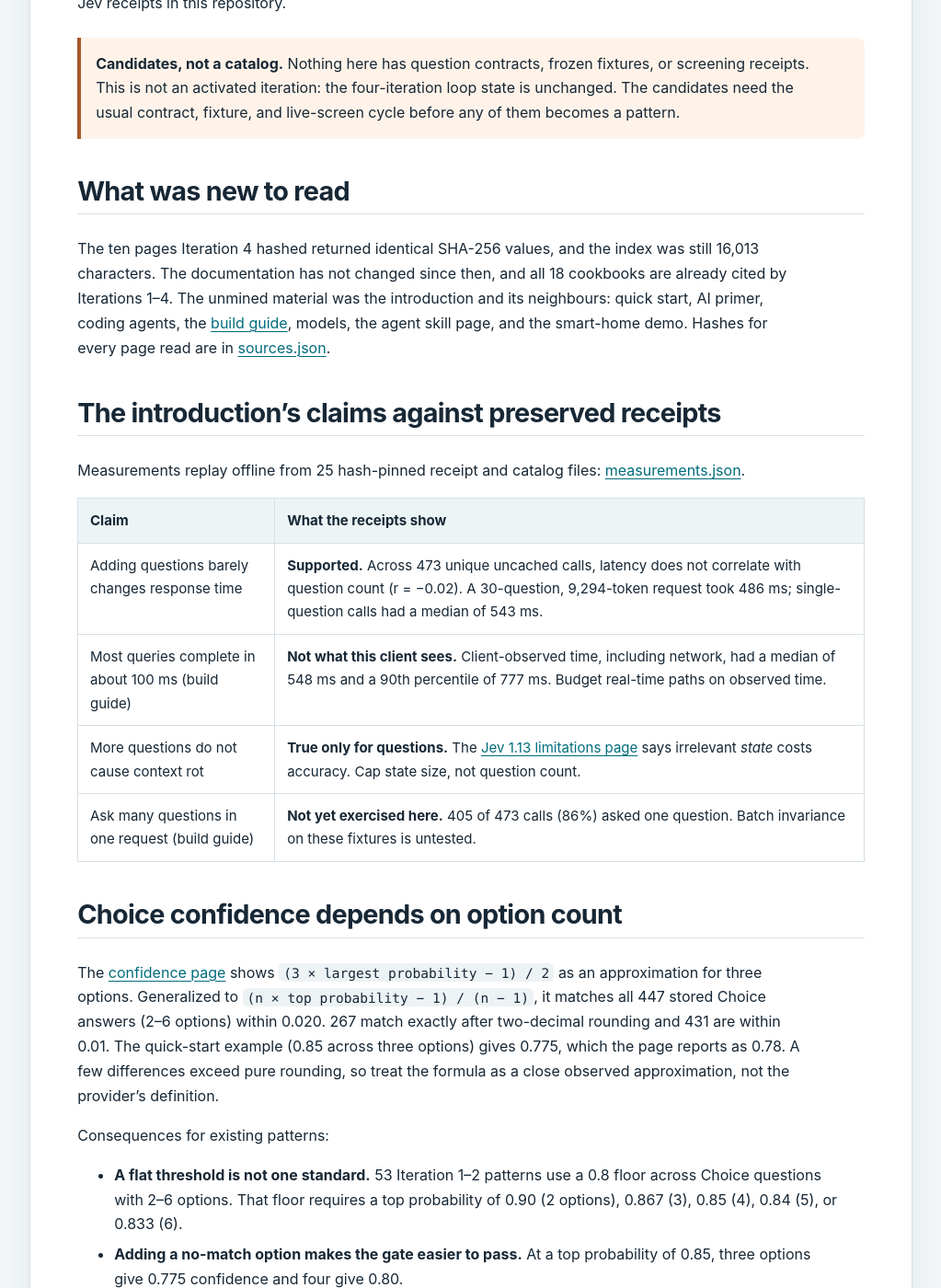
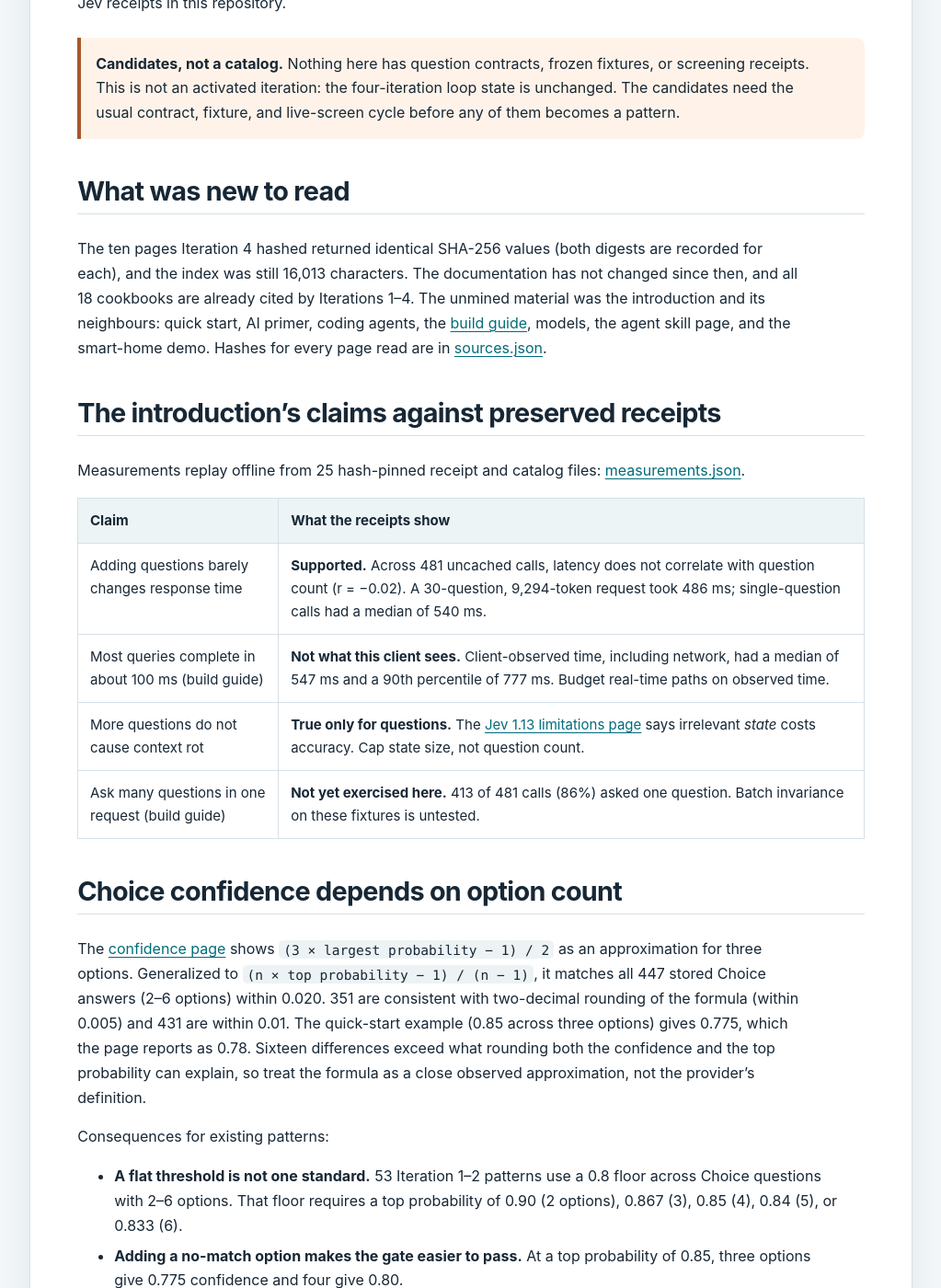
Before and after one commit to Seabass-up/jev-workflow-patterns, a Jekyll site: the page built from discovery/introduction-review/index.md, in a window 1280 px wide and 1400 px high, scrolled down 625 px. Shown: the whole window at 92% size, without its empty margins (128-1151 px from the left). Built offline with Jekyll 4.4.1, drawn with Linux system fonts in a browser that asks for light colours.

Commit message:
Address review: count repeat calls, fix rounding statistic, harden checks
- Count each uncached response as a call; repeated calls sharing a
  request digest were merged (481 calls, not 473).
- Test consistency with two-decimal rounding directly (351 answers
  within 0.005, not 267) and report the 16 beyond the combined bound.
- Report incomplete Choice answers instead of skipping them.
- Apply privacy tripwires to candidate evidence strings.
- Record old and new digests for the ten Iteration 4 pages and verify
  them during replay.
- State the threshold-to-top-probability formula in the right direction.
- Shorten the kernel's short_description to the 25-64 character limit.
- Replace the stale no-license notice with the MIT license reference.

Co-Authored-By: Claude Opus 5.5 <noreply@anthropic.com>

```diff
--- a/discovery/candidates.json
+++ b/discovery/candidates.json
@@ -18,7 +18,7 @@
         "harness": "claude",
         "context": "Review of the public TypeSafe introduction and linked documentation, checked against this repository's preserved synthetic receipts."
       },
-      "mechanism": "Store each Choice confidence threshold with the option set it was tuned on, convert it to the top probability it implies ((n*p-1)/(n-1)), re-tune when options change, and sum probabilities per downstream action before gating.",
+      "mechanism": "Store each Choice confidence threshold with the option set it was tuned on, convert it to the top probability it requires ((c*(n-1)+1)/n, the inverse of confidence c = (n*p-1)/(n-1)), re-tune when options change, and sum probabilities per downstream action before gating.",
       "jev_judges": "The unchanged Choice question.",
       "code_owns": "Threshold storage and conversion, option-set versioning, per-action probability sums, and the gate decision.",
       "evidence": [
--- a/discovery/check_candidates.py
+++ b/discovery/check_candidates.py
@@ -65,6 +65,8 @@ def validate(registry, known, repo=REPO):
         for item in evidence:
             if "/" in item and " " not in item and "://" not in item:
                 require((repo / item).exists(), cid + " evidence path missing: " + item)
+            for pattern, label in PRIVATE:
+                require(not pattern.search(item), cid + " evidence contains " + label)
         for field in TEXT_FIELDS + ("resolution",):
             for pattern, label in PRIVATE:
                 require(not pattern.search(c.get(field) or ""), cid + " " + field + " contains " + label)
--- a/discovery/introduction-review/index.md
+++ b/discovery/introduction-review/index.md
@@ -19,8 +19,8 @@ the preserved Jev receipts in this repository.
 
 ## What was new to read
 
-The ten pages Iteration 4 hashed returned identical SHA-256 values, and the index was
-still 16,013 characters. The documentation has not changed since then, and all 18
+The ten pages Iteration 4 hashed returned identical SHA-256 values (both digests are
+recorded for each), and the index was still 16,013 characters. The documentation has not changed since then, and all 18
 cookbooks are already cited by Iterations 1–4. The unmined material was the
 introduction and its neighbours: quick start, AI primer, coding agents, the
 [build guide](https://docs.typesafe.ai/concepts/how-to-build-with-system-one), models,
@@ -34,20 +34,21 @@ Measurements replay offline from 25 hash-pinned receipt and catalog files:
 
 | Claim | What the receipts show |
 | --- | --- |
-| Adding questions barely changes response time | **Supported.** Across 473 unique uncached calls, latency does not correlate with question count (r = −0.02). A 30-question, 9,294-token request took 486 ms; single-question calls had a median of 543 ms. |
-| Most queries complete in about 100 ms (build guide) | **Not what this client sees.** Client-observed time, including network, had a median of 548 ms and a 90th percentile of 777 ms. Budget real-time paths on observed time. |
+| Adding questions barely changes response time | **Supported.** Across 481 uncached calls, latency does not correlate with question count (r = −0.02). A 30-question, 9,294-token request took 486 ms; single-question calls had a median of 540 ms. |
+| Most queries complete in about 100 ms (build guide) | **Not what this client sees.** Client-observed time, including network, had a median of 547 ms and a 90th percentile of 777 ms. Budget real-time paths on observed time. |
 | More questions do not cause context rot | **True only for questions.** The [Jev 1.13 limitations page](https://docs.typesafe.ai/model-jaggedness/jev-1.13) says irrelevant *state* costs accuracy. Cap state size, not question count. |
-| Ask many questions in one request (build guide) | **Not yet exercised here.** 405 of 473 calls (86%) asked one question. Batch invariance on these fixtures is untested. |
+| Ask many questions in one request (build guide) | **Not yet exercised here.** 413 of 481 calls (86%) asked one question. Batch invariance on these fixtures is untested. |
 
 ## Choice confidence depends on option count
 
 The [confidence page](https://docs.typesafe.ai/confidence) shows
 `(3 × largest probability − 1) / 2` as an approximation for three options. Generalized
 to `(n × top probability − 1) / (n − 1)`, it matches all 447 stored Choice answers
-(2–6 options) within 0.020. 267 match exactly after two-decimal rounding and 431 are
-within 0.01. The quick-start example (0.85 across three options) gives 0.775, which
-the page reports as 0.78. A few differences exceed pure rounding, so treat the formula
-as a close observed approximation, not the provider's definition.
+(2–6 options) within 0.020. 351 are consistent with two-decimal rounding of the
+formula (within 0.005) and 431 are within 0.01. The quick-start example (0.85 across
+three options) gives 0.775, which the page reports as 0.78. Sixteen differences exceed
+what rounding both the confidence and the top probability can explain, so treat the
+formula as a close observed approximation, not the provider's definition.
 
 Consequences for existing patterns:
 
--- a/skills/jev-question-kernel-catalog/agents/openai.yaml
+++ b/skills/jev-question-kernel-catalog/agents/openai.yaml
@@ -1,4 +1,4 @@
 interface:
   display_name: "Jev Question Kernel"
-  short_description: "Author, evidence-check, and evaluate Jev typed question contracts"
+  short_description: "Author, evidence-check, and evaluate Jev question contracts"
   default_prompt: "Use $jev-question-kernel-catalog to design, adapt, or evaluate a Jev question contract with bound evidence and a follow-up plan."
```
Also changed, not shown: discovery/introduction-review/measurements.json (+17 -12 lines), discovery/introduction-review/sources.json (+63 -1 lines), discovery/test_check_candidates.py (+7 -0 lines), docs/lessons-learned.md (+2 -1 lines), index.md (+1 -1 lines), README.md, 3 other files.
